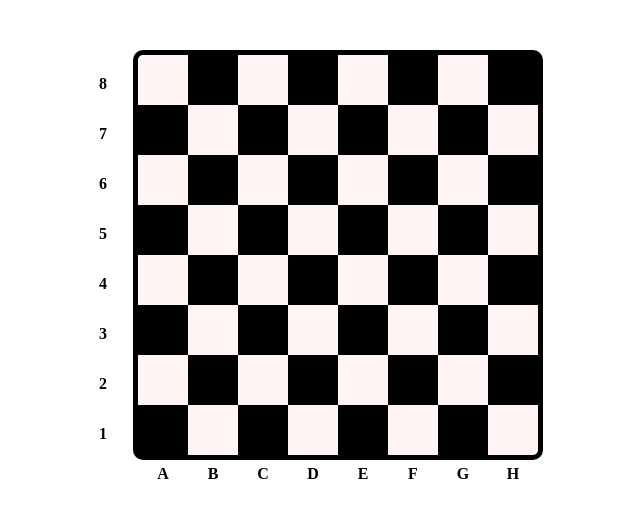
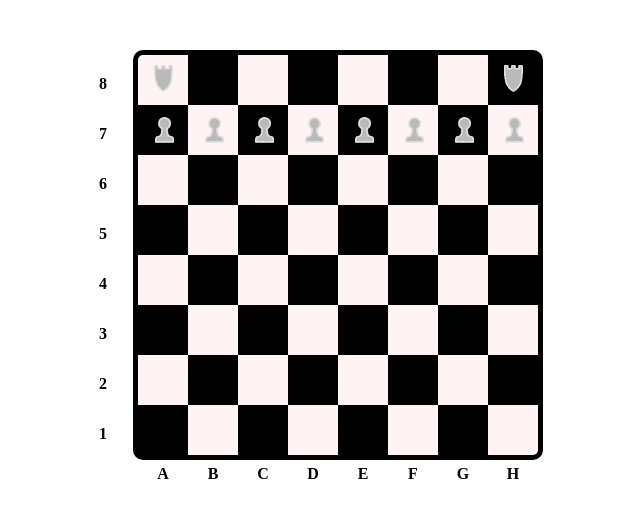
Before and after one commit to miller-time/chess.js, a plain HTML site: page index.html in a window 1280 px wide. Shown: the whole page, without its empty margins (302-942 px from the left). Drawn offline with nearby package versions, Linux system fonts and the light colour scheme.

Commit message:
clear up global namespace, use prototypes

```diff
--- a/index.html
+++ b/index.html
@@ -5,12 +5,14 @@
   <link rel="shortcut icon" href="knight.ico" />
   <link rel="stylesheet" type="text/css" href="style.css" />
   <title>Chess JS</title>
-  <script src="js/jquery.js"></script>
-  <script src="js/board.js"></script>
-  <script src="js/chess.js"></script>
 </head>
 <body>
-  <div id="board" class="rounded">
-  </div>
+
+  <script src="js/vendor/jquery.js"></script>
+
+  <script src="js/util.js"></script>
+  <script src="js/board.js"></script>
+  <script src="js/pieces.js"></script>
+  <script src="js/chess.js"></script>
 </body>
 </html>
--- a/js/board.js
+++ b/js/board.js
@@ -1,33 +1,52 @@
+(function() {
+
     var XLABELS = [ "A", "B", "C", "D", "E", "F", "G", "H" ];
     var YLABELS = [   8,   7,   6,   5,   4,   3,   2,   1 ];
 
-function Square(x, y) {
+    var Square = function(x, y) {
         this.x = x;
         this.y = y;
-    this._element = undefined;
-    this.element = function() {
-        if (this._element === undefined) {
-            this._element = $("<div />").css({
+        this.piece = undefined;
+        this.setupElement();
+    };
+
+    Square.prototype.setupElement = function() {
+        this.element = $("<div />")
+            .css({
                 top: this.x * 50 + "px",
                 left: this.y * 50 + "px"
-            });
-            this._element.addClass("square");
-            this._element.addClass(squareColor(this.x, this.y));
-            $("#board").append(this._element);
-        }
-        return this._element;
+            })
+            .addClass("square")
+            .addClass(ChessJS.squareColor(this.x, this.y));
     };
-    this.element();
-    this.piece = undefined;
-}
 
-function Board() {
+    ChessJS.Board = function() {
+        this.setupElement();
+        this.setupSquares();
+        this.setupLabels();
+        this.addStyles();
+
+        this.pieces = [];
+        this.setupWhitePieces();
+    };
+
+    ChessJS.Board.prototype.setupElement = function() {
+        this.element = $('<div />').addClass('board rounded');
+        $('body').append(this.element);
+    };
+
+    ChessJS.Board.prototype.setupSquares = function() {
         this.squares = [];
         for (var i = 0; i < 8; i++) {
             for (var j = 0; j < 8; j++) {
-            this.squares.push(new Square(i, j));
+                var square = new Square(i, j);
+                this.squares.push(square);
+                this.element.append(square.element);
             }
         }
+    };
+
+    ChessJS.Board.prototype.setupLabels = function() {
         for (var m = 0; m < 8; m++) {
             var coord = $("<div />").css({
                 top: 20+m*50 + "px"
@@ -35,7 +54,7 @@ function Board() {
             coord.addClass("square");
             coord.addClass("number-coord");
             coord.html("<b>"+YLABELS[m]+"</b>");
-        $("#board").append(coord);
+            this.element.append(coord);
         }
         for (var n = 0; n < 8; n++) {
             var coord = $("<div />").css({
@@ -44,27 +63,41 @@ function Board() {
             coord.addClass("square");
             coord.addClass("letter-coord");
             coord.html("<b>"+XLABELS[n]+"</b>");
-        $("#board").append(coord);
+            this.element.append(coord);
         }
-    this.getSquare = function(i, j) {
+    };
+
+    ChessJS.Board.prototype.getSquare = function(i, j) {
         for (var k = 0; k < this.squares.length; k++) {
             var x = this.squares[k].x;
             var y = this.squares[k].y;
             if (x == i && y == j) {
-                return this.squares[k].element();
+                return this.squares[k];
             }
         }
     };
-    var topLeft = this.getSquare(0, 0);
+
+    ChessJS.Board.prototype.addStyles = function() {
+        var topLeft = this.getSquare(0, 0).element;
         topLeft.css({ "border-top-left-radius": "10px" });
-    var bottomRight = this.getSquare(7, 7);
+        var bottomRight = this.getSquare(7, 7).element;
         bottomRight.css({ "border-bottom-right-radius": "10px" });
+    };
+
+    ChessJS.Board.prototype.addPiece = function(piece, xCoord, yCoord) {
+        this.pieces.push(piece);
+        this.element.append(piece.element);
+        var i = YLABELS.indexOf(yCoord),
+            j = XLABELS.indexOf(xCoord);
+        piece.moveTo(this.getSquare(i, j));
+    };
+
+    ChessJS.Board.prototype.setupWhitePieces = function() {
+        this.addPiece(new ChessJS.Rook('white'), 'A', 8);
+        this.addPiece(new ChessJS.Rook('white'), 'H', 8);
+        for (var col = 0; col < XLABELS.length; ++col) {
+            this.addPiece(new ChessJS.Pawn('white'), XLABELS[col], 7);
         }
+    };
 
-function squareColor(i, j) {
-    if (i % 2) {
-        return !(j % 2) ? "black" : "white";
-    } else {
-        return (j % 2) ? "black" : "white";
-    }
-}
+})();
--- a/js/chess.js
+++ b/js/chess.js
@@ -1,13 +1,7 @@
-var board = undefined;
+(function() {
 
-$(document).ready(function() {
-    var board = new Board();
-});
+    $(document).ready(function() {
+        ChessJS.board = new ChessJS.Board();
+    });
 
-function getPiece(x, y) {
-    return board.getPiece(x, y);
-}
-
-function getRelativePiece(square, deltaX, deltaY) {
-    return board.getPiece(square.x + deltaX, square.y + deltaY);
-}
+})();
--- a/js/pieces.js
+++ b/js/pieces.js
@@ -1,36 +1,81 @@
-function Pawn(color, square) {
-    this.color = color;
-    this.square = square;
-    this.possibleSquares = function() {
+(function() {
+
+    var Piece = function(color, square) {
+        this.color = color;
+        this.square = square;
+        this.setupElement();
+    };
+
+    Piece.prototype.setupElement = function() {
+        this.element = null;
+    };
+
+    Piece.prototype.possibleSquares = function() {
+        return [];
+    };
+
+    Piece.prototype.moveTo = function(square) {
+        this.square = square;
+        square.piece = this;
+        this.element.css({
+            top: square.x * 50 + "px",
+            left: square.y * 50 + "px"
+        });
+    };
+
+    ChessJS.Pawn = function(color, square) {
+        Piece.call(this, color, square);
+    };
+
+    ChessJS.Pawn.prototype = Object.create(Piece.prototype);
+    ChessJS.Pawn.prototype.constructor = ChessJS.Pawn;
+
+    ChessJS.Pawn.prototype.setupElement = function() {
+        this.element = $('<div />')
+            .addClass(this.color)
+            .addClass('pawn piece');
+    };
+
+    ChessJS.Pawn.prototype.possibleSquares = function() {
         var squares = [];
         var yPlusOne = (this.color) == "white" ? -1 : 1;
-        squares.push(getRelativeSquare(this.square, 0, yPlusOne));
-        squares.push(getRelativeSquare(this.square, 0, yPlusOne*2));
+        squares.push(ChessJS.getRelativeSquare(this.square, 0, yPlusOne));
+        squares.push(ChessJS.getRelativeSquare(this.square, 0, yPlusOne*2));
         return squares;
     };
-}
 
-function Rook(color, square) {
-    this.color = color;
-    this.square = square;
-    this.possibleSquares = function() {
+    ChessJS.Rook = function(color, square) {
+        Piece.call(this, color, square);
+    };
+
+    ChessJS.Rook.prototype = Object.create(Piece.prototype);
+    ChessJS.Rook.prototype.constructor = ChessJS.Rook;
+
+    ChessJS.Rook.prototype.setupElement = function() {
+        this.element = $('<div />')
+            .addClass(this.color)
+            .addClass('rook piece');
+    };
+
+    ChessJS.Rook.prototype.possibleSquares = function() {
         var squares = [];
         // positive X
         for (var i = this.square.x; i < 8; i++) {
-            squares.push(getRelativeSquare(this.square, i, this.y));
+            squares.push(ChessJS.getRelativeSquare(this.square, i, this.square.y));
         }
         // negative X
         for (var i = this.square.x; i >= 0; i--) {
-            squares.push(getRelativeSquare(this.square, i, this.y));
+            squares.push(ChessJS.getRelativeSquare(this.square, i, this.square.y));
         }
         // positive Y
         for (var i = this.square.y; i < 8; i++) {
-            squares.push(getRelativeSquare(this.square, this.x, i));
+            squares.push(ChessJS.getRelativeSquare(this.square, this.square.x, i));
         }
         // negative Y
-        for (var i = this.square.y; i >= 0; i++) {
-            squares.push(getRelativeSquare(this.square, this.x, i));
+        for (var i = this.square.y; i >= 0; i--) {
+            squares.push(ChessJS.getRelativeSquare(this.square, this.square.x, i));
         }
         return squares;
     };
-}
+
+})();
--- /dev/null
+++ b/js/util.js
@@ -0,0 +1,19 @@
+(function() {
+
+    window.ChessJS = window.ChessJS || {};
+
+    ChessJS.getRelativeSquare = function(square, deltaX, deltaY) {
+        if (this.board) {
+            return this.board.getSquare(square.x + deltaX, square.y + deltaY);
+        }
+    };
+
+    ChessJS.squareColor = function(i, j) {
+        if (i % 2) {
+            return !(j % 2) ? "black" : "white";
+        } else {
+            return (j % 2) ? "black" : "white";
+        }
+    };
+
+})();
--- a/style.css
+++ b/style.css
@@ -1,4 +1,4 @@
-#board {
+.board {
     width: 400px;
     height: 400px;
     margin-left: auto;
@@ -17,7 +17,7 @@
     border-radius: 10px;
 }
 
-.square {
+.square, .piece {
     position: absolute;
     width: 50px;
     height: 50px;
@@ -40,3 +40,11 @@
     left: -60px;
     text-align: center;
 }
+
+.white.pawn {
+    background: url(img/white-pawn.png);
+}
+
+.white.rook {
+    background: url(img/white-rook.png);
+}
```
Lines whose indentation alone changed are shown as unchanged.
